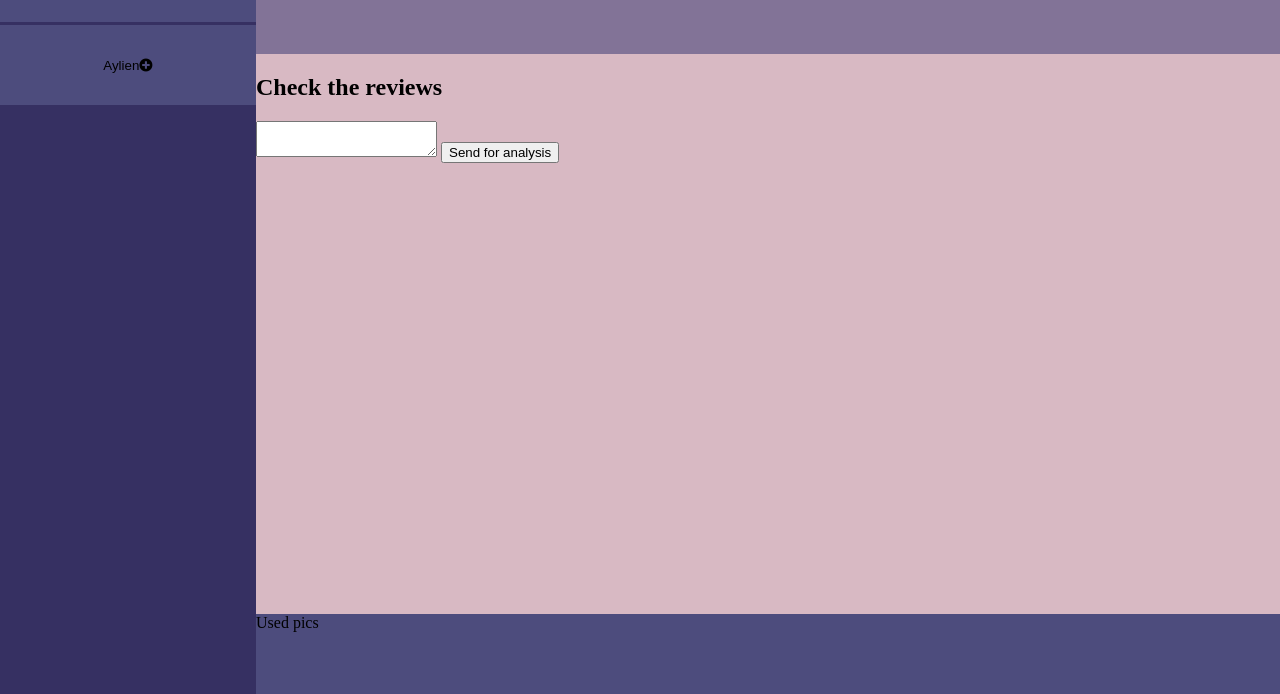
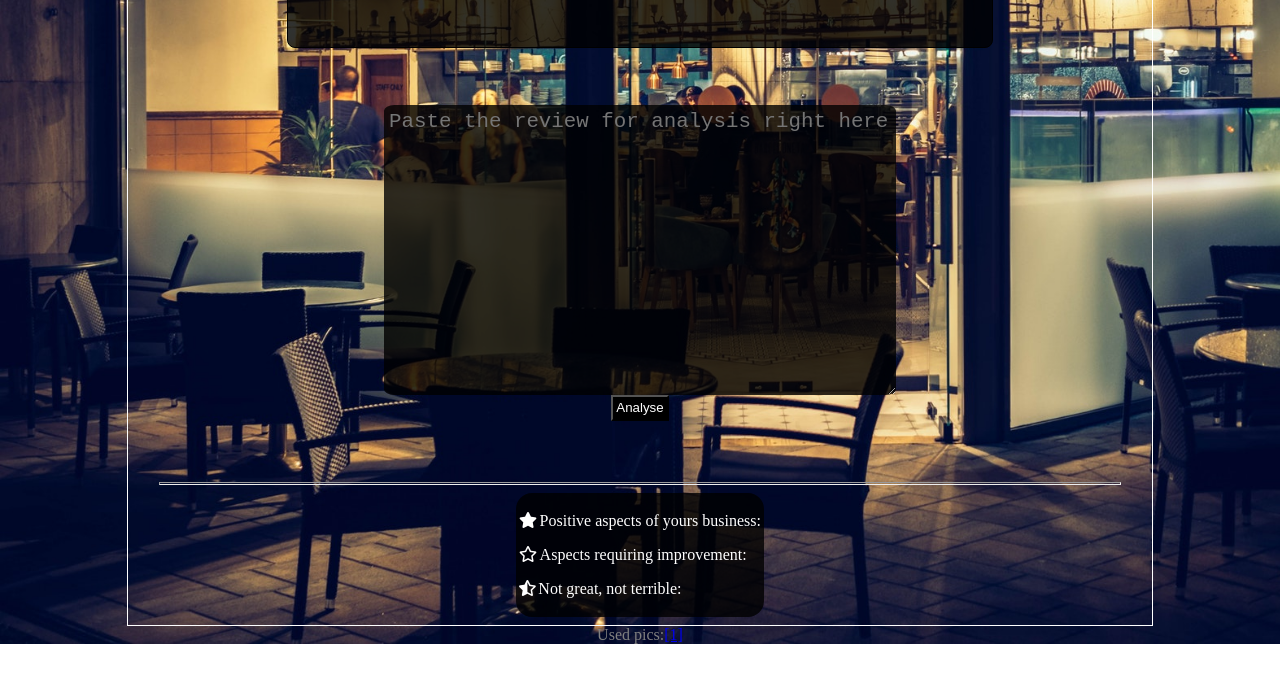
Before and after one commit to zh-betina/zh-betina-UDACITY---NLP-tool, a website built with webpack: page src/client/views/index.html in a window 1280 px wide. Shown: the part 106-800 px from the top of the page. Built offline with nearby package versions, Linux system fonts and the light colour scheme; files whose address does not match are found by name.

Commit message:
Commit all files.

```diff
--- /dev/null
+++ b/babel.config.js
@@ -0,0 +1,12 @@
+module.exports = {
+  presets: [
+    [
+      '@babel/preset-env',
+      {
+        targets: {
+          node: 'current',
+        },
+      },
+    ],
+  ],
+};
--- a/src/client/index.js
+++ b/src/client/index.js
@@ -1 +1,10 @@
-console.log("It's kinda working");
+import './styles/layout.scss';
+import './styles/main.scss';
+import './styles/header.scss';
+import './styles/footer.scss';
+import bgr from './views/img/bgr.jpg'
+import { getReviewInput } from './js/getReviewInput'
+
+export {
+  getReviewInput
+}
--- /dev/null
+++ b/src/client/js/getReviewInput.js
@@ -0,0 +1,9 @@
+import { postReview } from './postReview.js';
+import { sortData } from './sortData.js';
+
+function getReviewInput(e){
+  const reviewText = document.getElementById('review-input').value;
+  postReview('http://localhost:8081/sendReview', {"review": reviewText});
+};
+
+export { getReviewInput };
--- a/src/client/js/index.js
+++ /dev/null
@@ -1,32 +0,0 @@
-document.getElementById('button').addEventListener('click', getReviewInput);
-let reviewText = document.getElementById('review-input').value;
-
-function getReviewInput(e){
-  reviewText = document.getElementById('review-input').value;
-  console.log(reviewText);
-  postReview('/sendReview', {"review": reviewText})
-  //.then(()=>{
-
-  //});
-};
-
-
-const postReview = async (url = "/sendReview", data = {})=>{
-  const response = await fetch(url, {
-    method: 'POST',
-    mode: 'cors',
-    credentials: 'same-origin',
-    headers: {
-      'Content-Type': 'application/json',
-
-  },
-    body: JSON.stringify(data),
-  });
-  try{
-    const jsonReview = await response.json();
-    console.log(jsonReview);
-    return jsonReview;
-  }catch(error){
-    console.log('While POSTing review to the server, a following error occured:', error);
-  };
-};
--- /dev/null
+++ b/src/client/js/postReview.js
@@ -0,0 +1,23 @@
+import { sortData } from './sortData.js';
+
+const postReview = async (url = "http://localhost:8081/sendReview", data = {})=>{
+  const response = await fetch(url, {
+    method: 'POST',
+    mode: 'cors',
+    credentials: 'same-origin',
+    headers: {
+      'Content-Type': 'application/json',
+  },
+    body: JSON.stringify(data),
+  });
+  try{
+    const jsonReview = await response.json();
+    console.log(jsonReview);
+    sortData(jsonReview);
+    return;
+  }catch(error){
+    console.log('While POSTing review to the server, a following error occured:', error);
+  };
+};
+
+export { postReview };
--- /dev/null
+++ b/src/client/js/sortData.js
@@ -0,0 +1,25 @@
+import { getReviewInput } from './getReviewInput.js';
+import { updateUI } from './updateUI.js';
+
+function sortData(jsonReview){
+
+  let positiveArray = [];
+  let negativeArray = [];
+  let neutralArray = [];
+  let aspects = jsonReview.aspects;
+  let length = aspects.length;
+
+for(let i = 0; i <= length-1; i++){
+
+  if(aspects[i].polarity == "positive"){
+    positiveArray.push(aspects[i].aspect)
+  } else if(aspects[i].polarity == "negative"){
+    negativeArray.push(aspects[i].aspect)
+  } else {
+    neutralArray.push(aspects[i].aspect);
+    };
+  };
+  updateUI(positiveArray, negativeArray, neutralArray);
+};
+
+export { sortData }
--- a/src/client/styles/aside.css
+++ /dev/null
@@ -1,22 +0,0 @@
-aside ul {
-  display: flex;
-  flex-direction: column;
-  list-style: none;
-  justify-content: center;
-  align-items: left;
-  margin-top: 3rem;
-}
-
-
-aside li button {
-
-  background-color: #4d4c7d;
-  box-shadow: none;
-  border: none;
-  height: 5rem;
-  width: 20vw;
-  margin-left: -2.5rem;
-  padding: 0.3rem;
-  margin-bottom: 0.2rem;
-  color: black;
-}
--- a/src/client/styles/main.scss
+++ b/src/client/styles/main.scss
@@ -1,23 +1,65 @@
-body {
-  display: grid;
-  grid-template:
-  "aside header header"
-  "aside main main"
-  "aside footer footer"
+$window-color: rgba(0,0,0,0.8);
+$btn-color: rgb(0,0,0);
+$font-color: #875E5E;
+$border: 1px solid white;
+
+main {
+  display: flex;
+  flex-direction: column;
+  align-self: center;
+  width: 80vw;
+  max-width: 80vw;
+  height: 80vh;
+  margin-top: -8vh;
+  border: $border;
+  z-index: 2;
 }
 
-header {
-  grid-area: header;
+.form {
+  display: flex;
+  flex-direction: column;
+  margin: 15vh 20vw auto 20vw;
 }
 
-aside {
-  grid-area: aside;
+#button {
+  align-self: center;
+  background-color: $btn-color;
+  color: white;
+  padding: 0.2rem;
+  transition-duration: 0.4s;
 }
 
-main {
-  grid-area: main;
+#button:hover {
+  background-color: grey;
+  font-weight: 900;
 }
 
-footer {
-  grid-area: footer;
+#review-input {
+  background-color: $window-color;
+  height: 35vh;
+  border: none;
+  border-radius: 2%;
+  padding: 1%;
+  font-size: 1.3rem;
+  color: white;
 }
+
+hr {
+  color: white;
+  height: 1px;
+  width: 75vw;
+}
+
+.fas,
+.far {
+  padding-right: 0.2vw;
+}
+
+#results {
+  align-self: center;
+  background-color: $window-color;
+  margin-bottom: 1vh;
+  padding: 0.2rem;
+  color: white;
+  border-radius: 1rem;
+}
--- a/src/client/views/index.html
+++ b/src/client/views/index.html
@@ -3,37 +3,39 @@
   <head>
     <meta charset="utf-8">
     <title>NLP - Evaluation Tool</title>
-    <link rel="stylesheet" type="text/css" href="/home/betina/Documents/Atom/UDEMY/Project4/src/client/styles/main.css">
     <link rel="stylesheet" type="text/css" href="https://pro.fontawesome.com/releases/v5.12.0/css/all.css">
   </head>
   <body>
-
         <header>
-      <h1>Reviews evaluation</h1>
-
+          <h1>Restaurant Review Analysis Tool</h1>
         </header>
-
         <main>
-      <h2>Check the reviews</h2>
           <form class="form" method="post" action="/sendReview">
             <textarea type="text"
                       name="review-input"
                       id="review-input"
-                  placeholder="Paste the review for analysis right here">
-        </textarea>
-        <button id="button" type="button" name="button">Send for analysis</button>
+                      placeholder="Paste the review for analysis right here"></textarea>
+            <button id="button"
+                    type="button"
+                    name="button"
+                    onclick="return Client.getReviewInput()">
+              Analyse
+            </button>
           </form>
+          <hr>
+          <div id="results">
+            <p id="positive"><span class="fas fa-star"></span>Positive aspects of yours business:</p>
+            <p id="negative"><span class="far fa-star"></span>Aspects requiring improvement:</p>
+            <p id="neutral"><span class="fas fa-star-half-alt"></span>Not great, not terrible:</p>
+          </div>
         </main>
-
-    <aside>
-      <ul>
-        <li><button>About<span class="fas fa-plus-circle"></span></button></li>
-        <li><button>Aylien<span class="fas fa-plus-circle"></span></button></li>
-      </ul>
-    </aside>
-
-    <footer>Used pics</footer>
-
-  <script type="text/javascript" src="../js/index.js" charset="utf-8"></script>
+      <footer>Used pics: <a href="https://www.pexels.com/photo/5-piece-dining-set-outside-store-front-1237073/" target="_blank">[1]</a></footer>
+<script>
+  if ('serviceWorker' in navigator) {
+      window.addEventListener('load', () => {
+          navigator.serviceWorker.register('/service-worker.js');
+      });
+  };
+</script>
   </body>
 </html>
--- a/src/server/index.js
+++ b/src/server/index.js
@@ -6,6 +6,7 @@ app.use(bodyParser.urlencoded({extended: true}));
 app.use(bodyParser.json());
 const dotenv = require('dotenv');
 dotenv.config();
+const path = require('path');
 //aylien API
 const AYLIENTextAPI = require('aylien_textapi');
 const textapi = new AYLIENTextAPI({
@@ -14,13 +15,13 @@ const textapi = new AYLIENTextAPI({
 });
 const cors = require('cors');
 app.use(cors());
-app.use(express.static('../client/'));
+app.use(express.static('dist'));
 
-app.listen(8000, ()=>{console.log("Running")});
+app.listen(8081, ()=>{console.log("Running")});
 
 
 app.get("/", (req, res)=>{
-  res.sendFile('/home/betina/Documents/Atom/UDEMY/Project4/src/client/views/index.html');
+  res.sendFile('dist/index.html');
 });
 
 let newResponse = [];
```
Also changed, not shown: package.json (added, +39 -0 lines), src/client/js/getReviewInput.test.js (added, +10 -0 lines), src/client/js/postReview.test.js (added, +11 -0 lines), src/client/js/sortData.test.js (added, +37 -0 lines), src/client/styles/layout.css (deleted), src/client/styles/main.css (deleted), 2 other files. Lines whose indentation alone changed are shown as unchanged.
